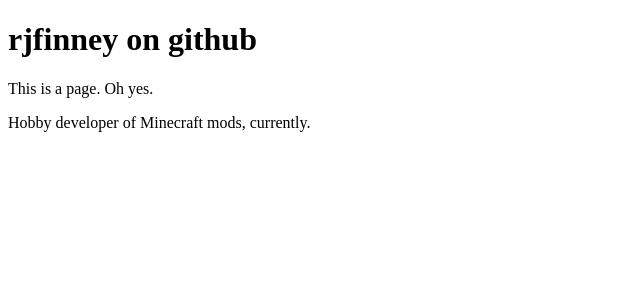
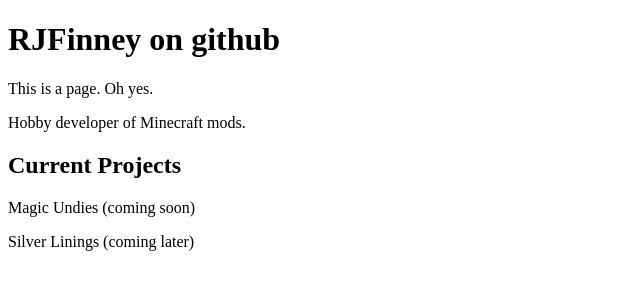
Before and after one commit to rjfinney/rjfinney.github.io, a plain HTML site: page index.html in a window 1280 px wide. Shown: the whole page, without its empty margins (0-640 px from the left). Drawn offline with Linux system fonts and the light colour scheme.

Commit message:
Update index.html

```diff
--- a/index.html
+++ b/index.html
@@ -1,8 +1,32 @@
 <!DOCTYPE html>
-<html>
-<body>
-<h1>rjfinney on github</h1>
+<html lang="en-US">
+  <head>
+    <meta charset="UTF-8">
+    <meta http-equiv="X-UA-Compatible" content="IE=edge">
+    <meta name="viewport" content="width=device-width, initial-scale=1">
+
+    <title>RJFinney.github.io</title>
+    <meta name="generator" content="nerdism" />
+    <meta property="og:title" content="RJFinney.github.io" />
+    <meta property="og:locale" content="en_US" />
+    <link rel="canonical" href="https://rjfinney.github.io/" />
+    <meta property="og:url" content="https://rjfinney.github.io/" />
+    <meta property="og:site_name" content="RJFinney.github.io" />
+    <script type="application/ld+json">
+      {"headline":"RJFinney.github.io","@type":"WebSite","url":"https://rjfinney.github.io/","name":"RJFinney.github.io","@context":"https://schema.org"}
+    </script>
+
+    <!-- <link rel="stylesheet" href="./main.css"> -->
+    <link rel="stylesheet" href="main.css">
+  </head>
+  <body>
+    <div class="centered-body" id="main">
+<h1>RJFinney on github</h1>
 <p>This is a page. Oh yes.</p>
-<p>Hobby developer of Minecraft mods, currently.</p>
+<p>Hobby developer of Minecraft mods.</p>
+<h2>Current Projects</h2>
+<p>Magic Undies (coming soon)</p>
+<p>Silver Linings (coming later)</p>
+    </div>
 </body>
 </html>
```
